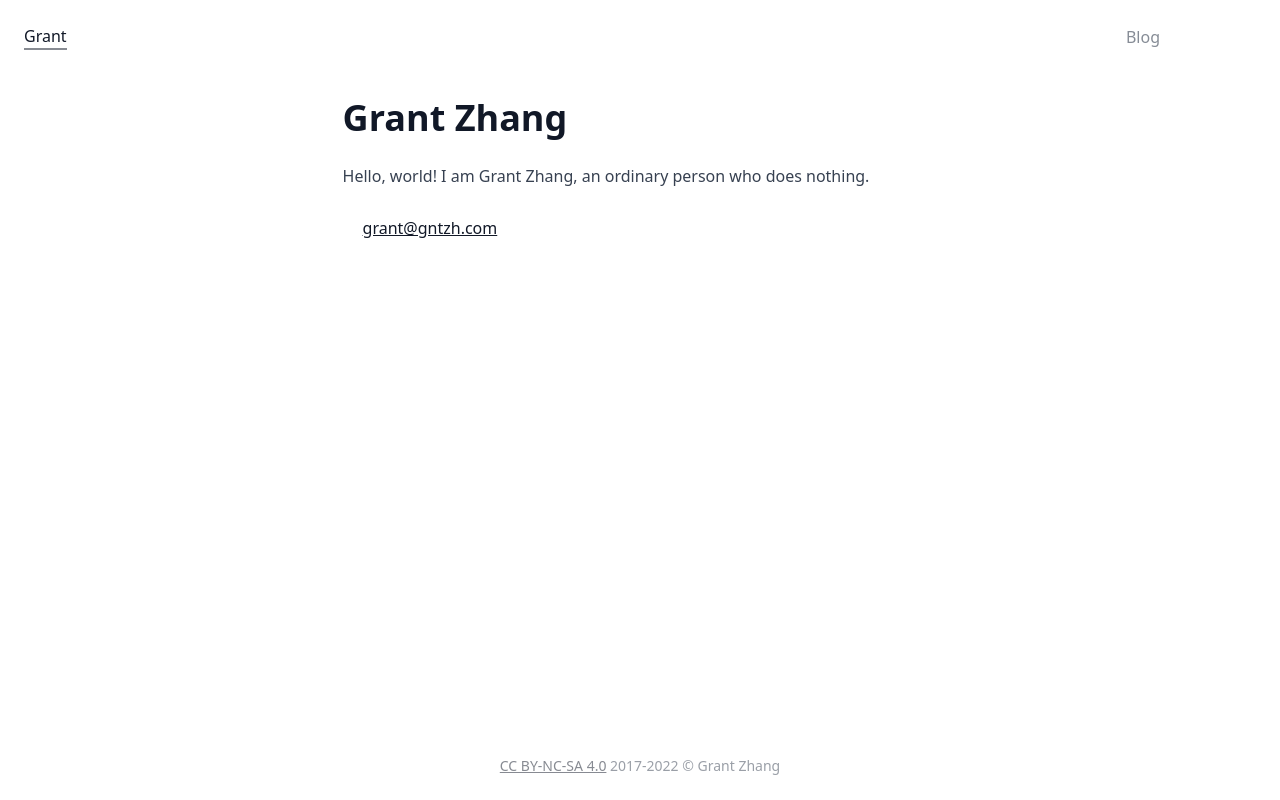
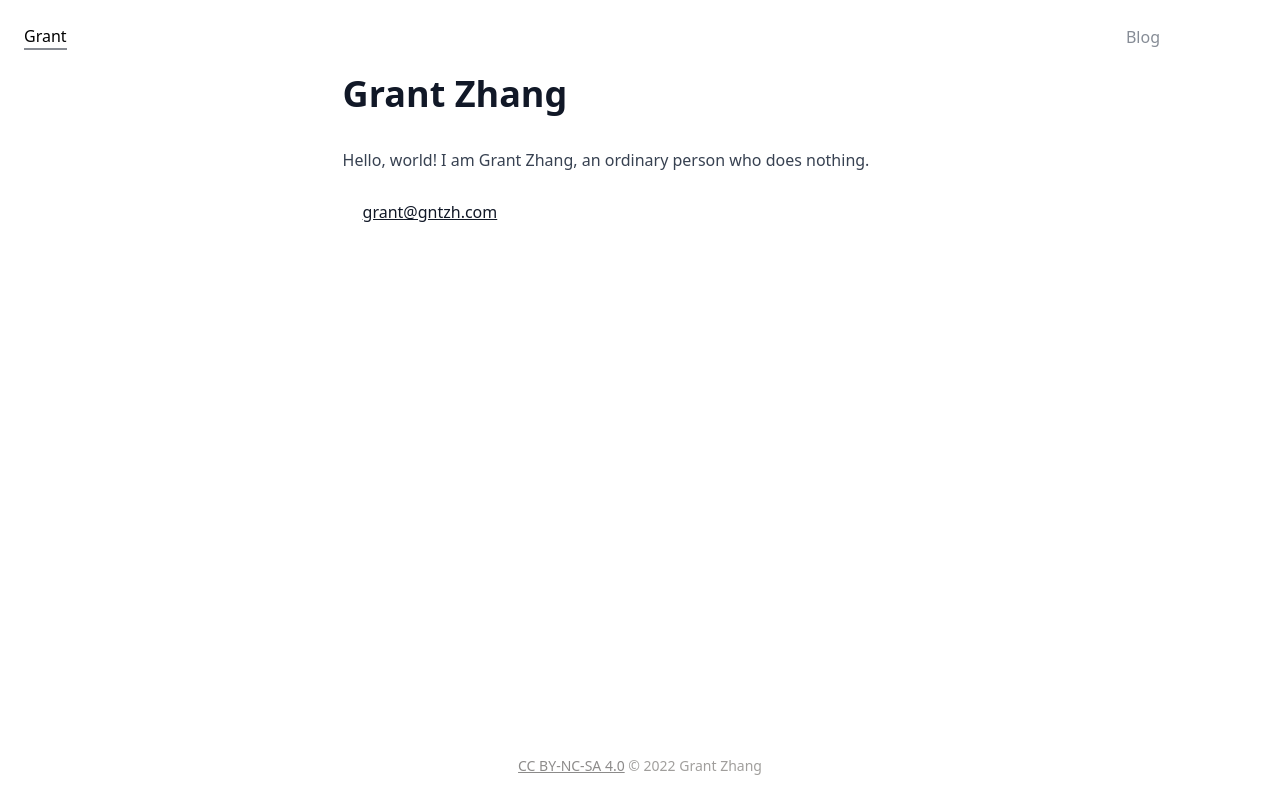
Before and after one commit to gntzh/gntzh.com, a Next.js app: page / in a window 1280 px wide. Built offline with nearby package versions, Linux system fonts and the light colour scheme; some icons are missing.

Commit message:
style: adjust style

```diff
--- a/components/TheFooter.tsx
+++ b/components/TheFooter.tsx
@@ -1,6 +1,6 @@
 export default function TheFooter() {
   return (
-    <footer className="mx-auto mt-10 mb-6 opacity-50 flex prose">
+    <footer className="mx-auto mt-10 mb-6 opacity-50 flex prose prose-stone">
       <span className="text-sm">
         <a
           target="_blank"
@@ -9,7 +9,7 @@ export default function TheFooter() {
         >
           CC BY-NC-SA 4.0
         </a>{' '}
-        2017-2022 © Grant Zhang
+        © 2022 Grant Zhang
       </span>
       <div className="flex-auto" />
     </footer>
--- a/components/TheHeader.tsx
+++ b/components/TheHeader.tsx
@@ -21,7 +21,11 @@ export default function TheHeader() {
   return (
     <header className="flex justify-between p-6 dark:text-gray-300">
       <Link href="/">
-        <a className="border-b-2 border-b-gray-900/50 hover:border-b-gray-900 dark:border-b-gray-200/50 dark:hover:border-b-gray-200 transition-all duration-200">
+        <a
+          className="text-black dark:text-white border-b-2 border-b-gray-900/50
+        hover:border-b-gray-900 dark:border-b-gray-200/50
+        dark:hover:border-b-gray-200 transition-all duration-200"
+        >
           Grant
         </a>
       </Link>
--- a/pages/blog/index.tsx
+++ b/pages/blog/index.tsx
@@ -11,12 +11,14 @@ const Blog: NextPage<{ posts: Posts }> = ({ posts }) => {
       <Head>
         <title>Grant Zhang - Blog</title>
       </Head>
-      <h1 className="font-bold text-xl mb-8">Blog</h1>
+      <h1 className="font-bold text-3xl mb-8 text-black dark:text-white">
+        Blog
+      </h1>
       {posts.map((post: any) => {
         return (
           <article key={post.id} className="mb-6 md:mb-8">
             <header className="flex justify-between  mb-2">
-              <h2 className="text-xl font-medium">
+              <h2 className="text-xl font-medium text-black dark:text-white">
                 <Link
                   href={`/blog/${post.properties.slug.rich_text[0].plain_text}`}
                 >
@@ -25,9 +27,7 @@ const Blog: NextPage<{ posts: Posts }> = ({ posts }) => {
                   </a>
                 </Link>
               </h2>
-              <time className="text-gray-600 dark:text-gray-400">
-                {post.properties.date.date.start}
-              </time>
+              <time>{post.properties.date.date.start}</time>
             </header>
             <p className="my-0 text-gray-600 dark:text-gray-400">
               {post.properties.summary.rich_text?.[0]?.plain_text}
--- a/pages/index.tsx
+++ b/pages/index.tsx
@@ -10,16 +10,14 @@ const Home: NextPage = () => {
         <meta name="description" content="Grant Zhang" />
         <link rel="icon" href="/favicon.ico" />
       </Head>
-      <h1 className="text-4xl font-semibold my-6 dark:text-white">
-        Grant Zhang
-      </h1>
+      <h1>Grant Zhang</h1>
       <p>
         Hello, world! I am Grant Zhang, an ordinary person who does nothing.
       </p>
-      <div className="my-6">
+      <p className="my-6">
         <MailIcon className="mr-1 inline" />
         <a href="mailto:grant@gntzh.com">grant@gntzh.com</a>
-      </div>
+      </p>
     </div>
   )
 }
--- a/styles/globals.css
+++ b/styles/globals.css
@@ -6,6 +6,6 @@
 @import './prism-theme.css';
 
 body {
-  @apply bg-white text-gray-900;
-  @apply dark:bg-slate-900 dark:text-slate-400;
+  @apply bg-white text-slate-500;
+  @apply dark:bg-slate-800 dark:text-slate-400;
 }
--- a/styles/nprogress.css
+++ b/styles/nprogress.css
@@ -12,5 +12,5 @@
   left: 0;
 
   width: 100%;
-  height: 1px;
+  height: 2px;
 }
```
